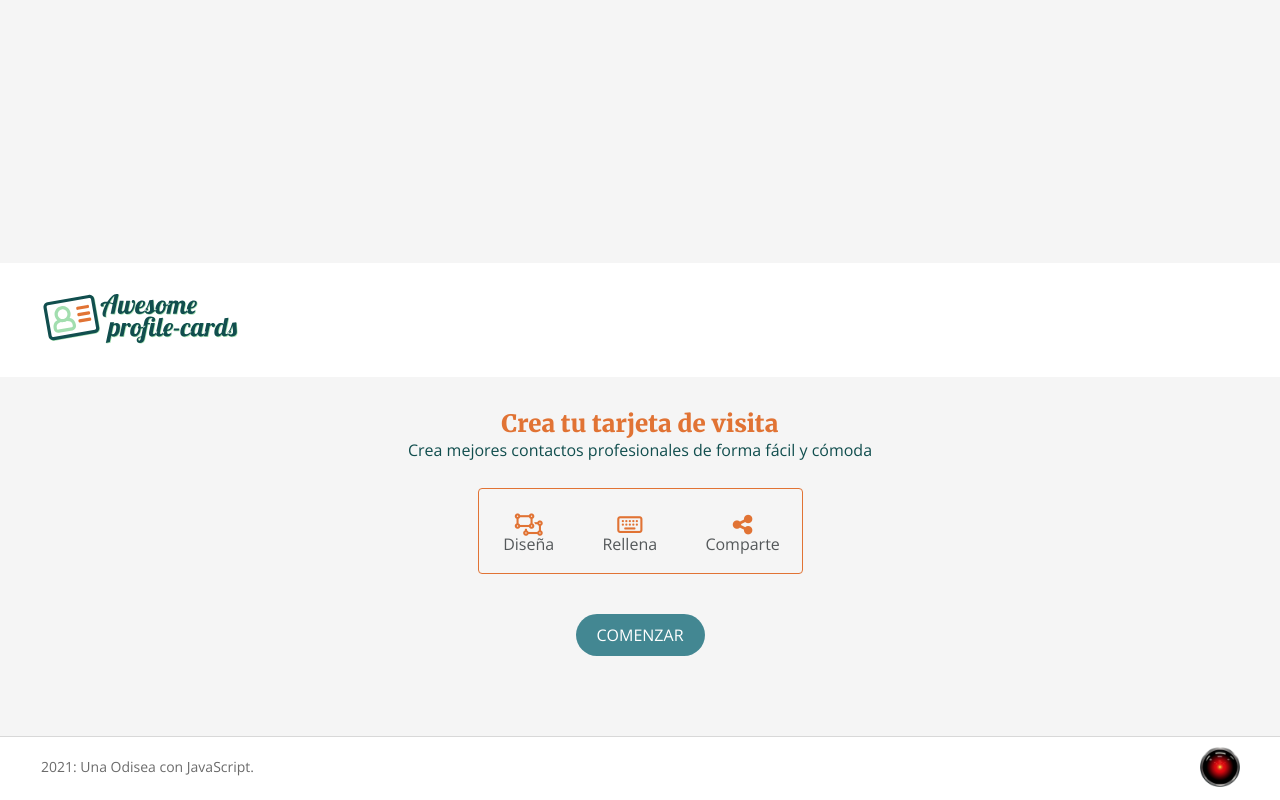
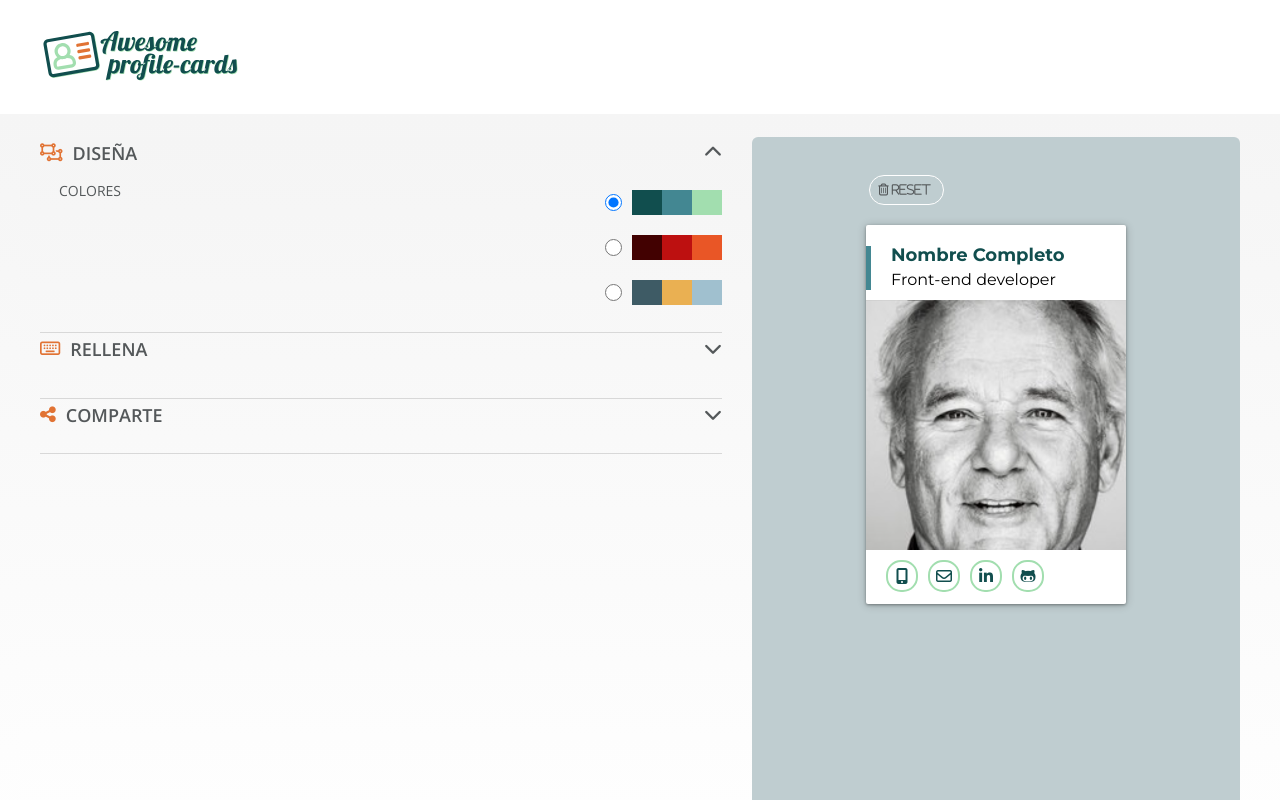
Before and after one commit to Adalab/project-promo-o-module-3-team-1, a React (Create React App) app: page /#/CardGenerate in a window 1280 px wide. Before the commit this address led to /. Shown: the top 800 px of the page. Built offline with nearby package versions, Linux system fonts and the light colour scheme.

Commit message:
add Router and header sass

```diff
--- a/src/components/App.js
+++ b/src/components/App.js
@@ -98,8 +98,12 @@ function App() {
 
   return (
     <div>
+      <Switch>
+        <Route exact path="/">
           <Landing />
-      <Header />
+        </Route>
+        <Route exact path="/CardGenerate">
+          <Header className="headerCard" classNameImage="imgCard" />
           <main className="create_card_main">
             <Preview data={data} handleClickReset={handleClickReset} />
             <Form
@@ -114,6 +118,8 @@ function App() {
               isDisabled={isDisabled}
             />
           </main>
+        </Route>
+      </Switch>
       <Footer />
     </div>
   );
--- a/src/components/Header.js
+++ b/src/components/Header.js
@@ -1,17 +1,18 @@
 import logoAwesome from '../images/logo-awesome-profile-cards.svg';
+import { Link } from 'react-router-dom';
 
-function Header() {
+function Header(props) {
   return (
-        <header className="headerCard">
-        <a href="./index.html">
+    <header className={props.className}>
+      <Link to="/">
         {' '}
         {/*revisar ruta*/}
         <img
-            className="imgCard"
+          className={props.classNameImage}
           src={logoAwesome}
           alt="Awesome profile cards logo"
         />
-        </a>
+      </Link>
     </header>
   );
 }
--- a/src/components/Landing.js
+++ b/src/components/Landing.js
@@ -1,15 +1,11 @@
+import Main from './Main';
 import Header from './Header';
-import Footer from './Footer';
-import Main from './Main';
 
-const Landing = () => {
+const Landing = (props) => {
   return (
     <>
-      <body class="body-landing">
-        <Header />
-        <Main />
-        <Footer />
-      </body>
+      <Header className="headerIndex" classNameImage="imgIndex" />
+      <Main />
     </>
   );
 };
--- a/src/components/Main.js
+++ b/src/components/Main.js
@@ -1,34 +1,35 @@
+import { Link } from 'react-router-dom';
 const Main = () => {
   return (
-    <section class="hero">
-      <h1 class="hero__section--title">Crea tu tarjeta de visita</h1>
-      <p class="hero__section--text">
+    <section className="hero">
+      <h1 className="hero__section--title">Crea tu tarjeta de visita</h1>
+      <p className="hero__section--text">
         Crea mejores contactos profesionales de forma fácil y cómoda
       </p>
 
-      <nav class="nav-container">
-        <ul class="nav-container__list">
-          <li class="list-desing">
-            <i class="list-desing__icon far fa-object-ungroup"></i>Diseña
+      <nav className="nav-container">
+        <ul className="nav-container__list">
+          <li className="list-desing">
+            <i className="list-desing__icon far fa-object-ungroup"></i>Diseña
           </li>
-          <li class="list-desing">
-            <i class="list-desing__icon far fa-keyboard"></i>Rellena
+          <li className="list-desing">
+            <i className="list-desing__icon far fa-keyboard"></i>Rellena
           </li>
-          <li class="list-desing">
-            <i class="list-desing__icon fas fa-share-alt"></i>Comparte
+          <li className="list-desing">
+            <i className="list-desing__icon fas fa-share-alt"></i>Comparte
           </li>
         </ul>
       </nav>
 
-      <div class="button_container">
-        <a
-          class="button_start"
-          href="./create_card.html"
+      <div className="button_container">
+        <Link
+          to="/CardGenerate"
+          className="button_start"
           title="Go to create card"
           alt="Go to create card"
         >
           Comenzar
-        </a>
+        </Link>
       </div>
     </section>
   );
--- a/src/index.js
+++ b/src/index.js
@@ -1,7 +1,12 @@
 import React from 'react';
 import ReactDOM from 'react-dom';
+import { HashRouter } from 'react-router-dom';
 import App from './components/App';
 
+// HashRouter -> BrowserRouter
 ReactDOM.render(
-      <App />  ,  document.getElementById('root')
+  <HashRouter>
+    <App />
+  </HashRouter>,
+  document.getElementById('root')
 );
--- a/src/styles/components/_hero.scss
+++ b/src/styles/components/_hero.scss
@@ -4,11 +4,11 @@
   flex-direction: column;
   align-items: center;
   text-align: center;
-  @include tablet {
-  }
-  @include desktop {
-    margin-bottom: 50px;
-  }
+  // @include tablet {
+  // }
+  // @include desktop {
+  //   // margin-bottom: 50px;
+  // }
 
   &__section--title {
     font-family: 'Merriweather', serif;
```
Lines whose indentation alone changed are shown as unchanged.
